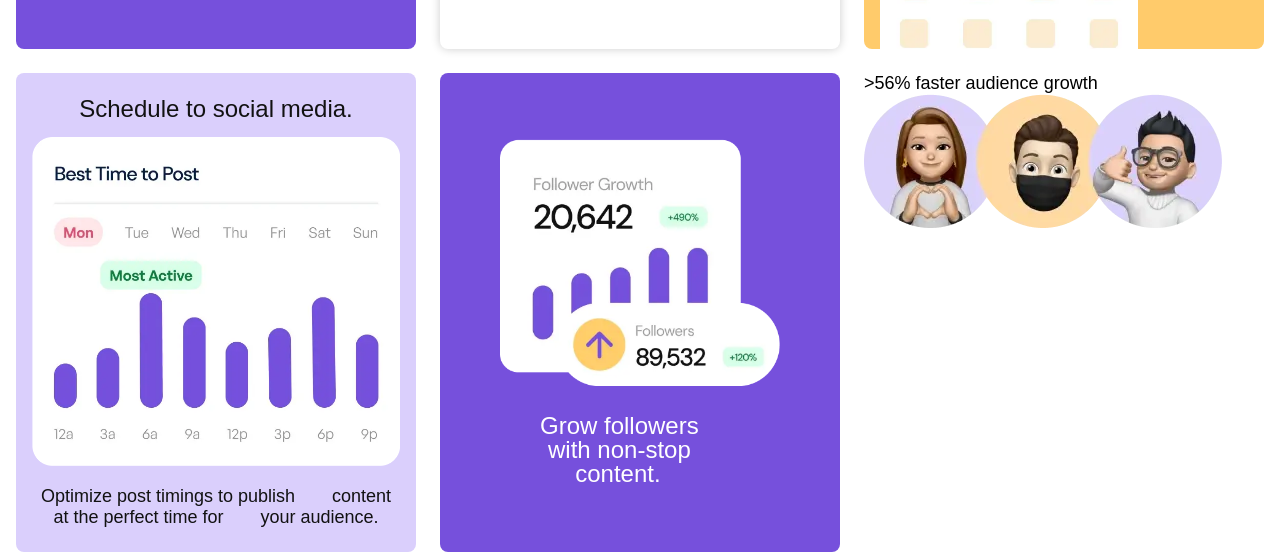
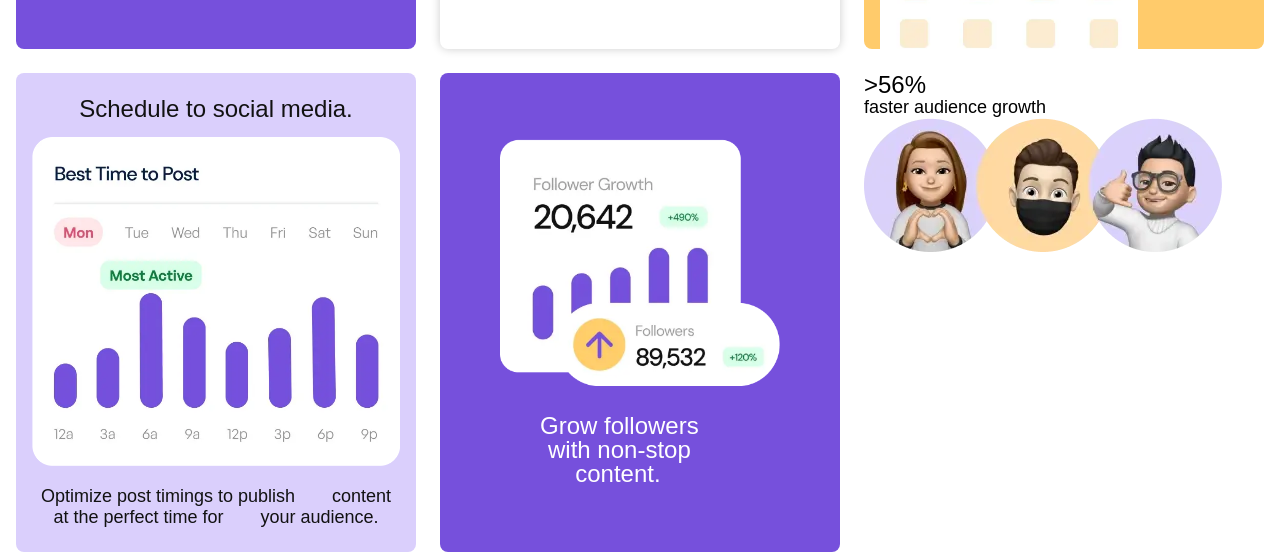
Before and after one commit to Niisari/bento-grid-main, a plain HTML site: page index.html in a window 1280 px wide. Shown: the part 241-800 px from the top of the page. Drawn offline with Linux system fonts and the light colour scheme.

Commit message:
added h2 to cardSix match the design

```diff
--- a/index.html
+++ b/index.html
@@ -72,9 +72,8 @@
     </div>
 
     <div class="bento__grid--cardSix">
-      <p class="cardSix__text">
-      <span class="span__bold">>56%</span>
-      faster audience growth
+      <h2 class="cardSix__title">>56%</h2>
+      <p class="cardSix__text">faster audience growth
       </p>
 
       <div class="audience__image--cardSix">
```
